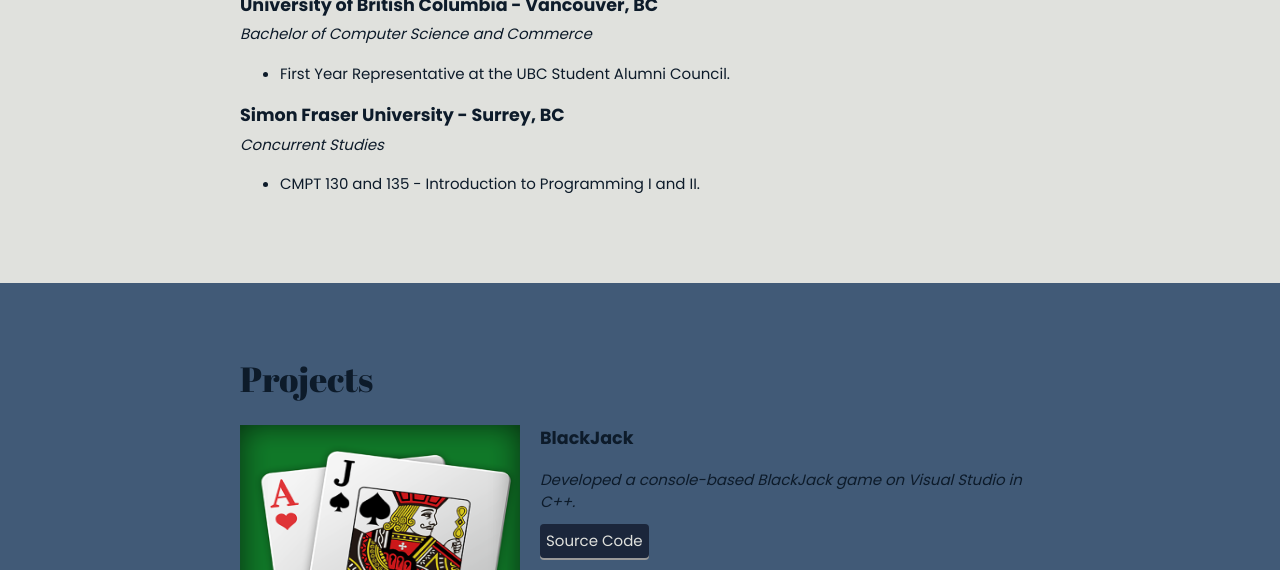
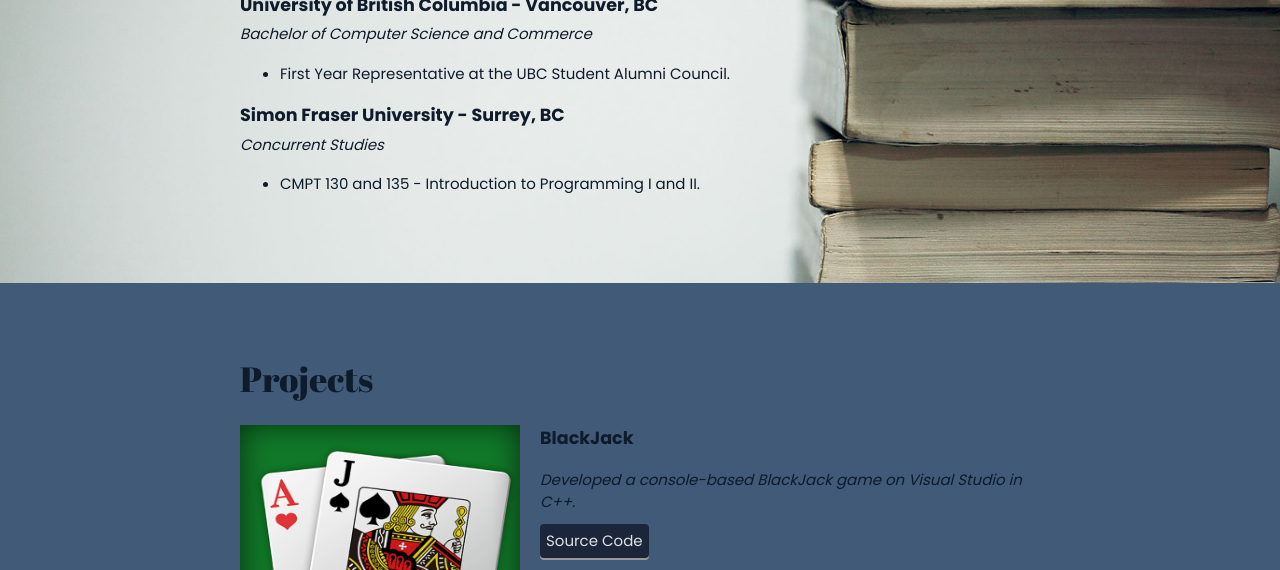
Before and after one commit to yasmeen45/portfolio-website, a plain HTML site: page index.html in a window 1280 px wide. Shown: the part 530-1100 px from the top of the page. Drawn offline with Linux system fonts and the light colour scheme.

Commit message:
Update style.css

```diff
--- a/style.css
+++ b/style.css
@@ -133,7 +133,7 @@ header h2 {
 /* Education
 ------------------------------------*/
 .education {
-    background: url(../images/education-background.jpg) no-repeat center/cover;
+    background: url(education-background.jpg) no-repeat center/cover;
 }
 .education section {
     width: 72%;
```
